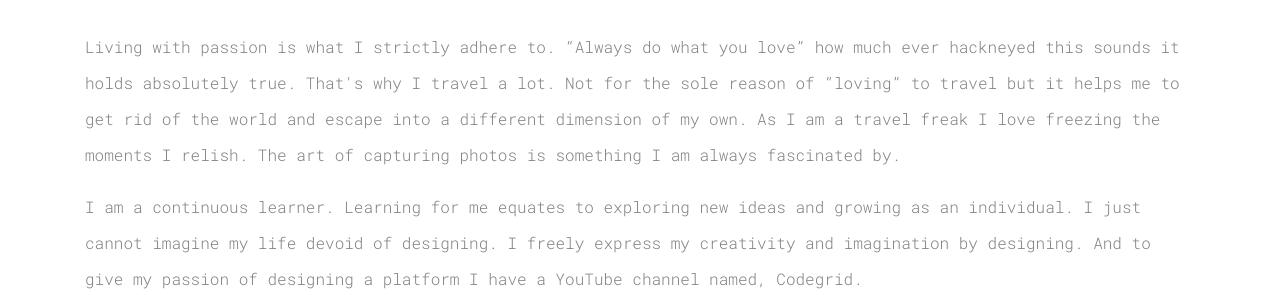
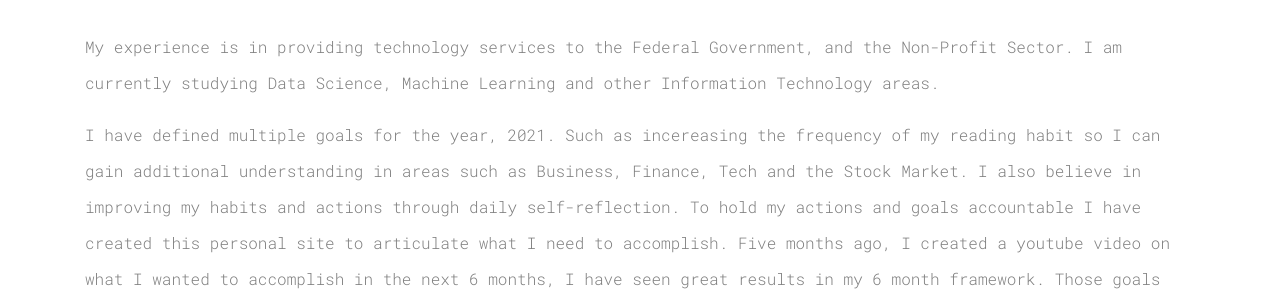
Before and after one commit to richardatl5/old_site_2, a plain HTML site: page about.html in a window 1280 px wide. Shown: the part 505-800 px from the top of the page. Drawn offline with nearby package versions, Linux system fonts and the light colour scheme.

Commit message:
adding the about me

```diff
--- a/about.html
+++ b/about.html
@@ -79,9 +79,13 @@
                               <div class="col-lg-12">
                                     <h3 class="wow fadeInUp" data-wow-delay="1.2s">about me.</h3><br>
 
-                                    <p class="wow fadeInUp">Living with passion is what I strictly adhere to. “Always do what you love” how much ever hackneyed this sounds it holds absolutely true. That's why I travel a lot. Not for the sole reason of “loving” to travel but it helps me to get rid of the world and escape into a different dimension of my own. As I am a travel freak I love freezing the moments I relish. The art of capturing photos is something I am always fascinated by.</p>
+                                    <p class="wow fadeInUp">My experience is in providing technology services to the Federal Government, and the Non-Profit Sector. I am currently studying Data Science, Machine Learning and other Information Technology areas.  </p>
 
-                                    <p class="wow fadeInUp" data-wow-delay="0.2s">I am a continuous learner. Learning for me equates to exploring new ideas and growing as an individual. I just cannot imagine my life devoid of designing. I freely express my creativity and imagination by designing. And to give my passion of designing a platform I have a YouTube channel named, Codegrid.</p>
+                                    <p class="wow fadeInUp" data-wow-delay="0.2s">I have defined multiple goals for the year, 2021. Such as incereasing the frequency of my reading habit so I can gain additional understanding in areas such as Business, Finance, Tech and the Stock Market.
+                                          I also believe in improving my habits and actions through daily self-reflection. To hold my actions and goals accountable I have created this personal site to articulate what I need to accomplish. Five months ago, I created a youtube video on
+                                          what I wanted to accomplish in the next 6 months, I have seen great results in my 6 month framework. Those goals included being more skilled in: programming languages, data science, and fitness. This 6 month framework I follow is a short time span in the grand scheme of things
+                                          but it enables my goals to be short and achievable, which results in long-term gain. Once again, this is a new outlet for me to display my skills and knowledge. And I hope in 6 months time I will be in a more edified state.
+                                    </p>
 
                               </div>
                         </div>
```
